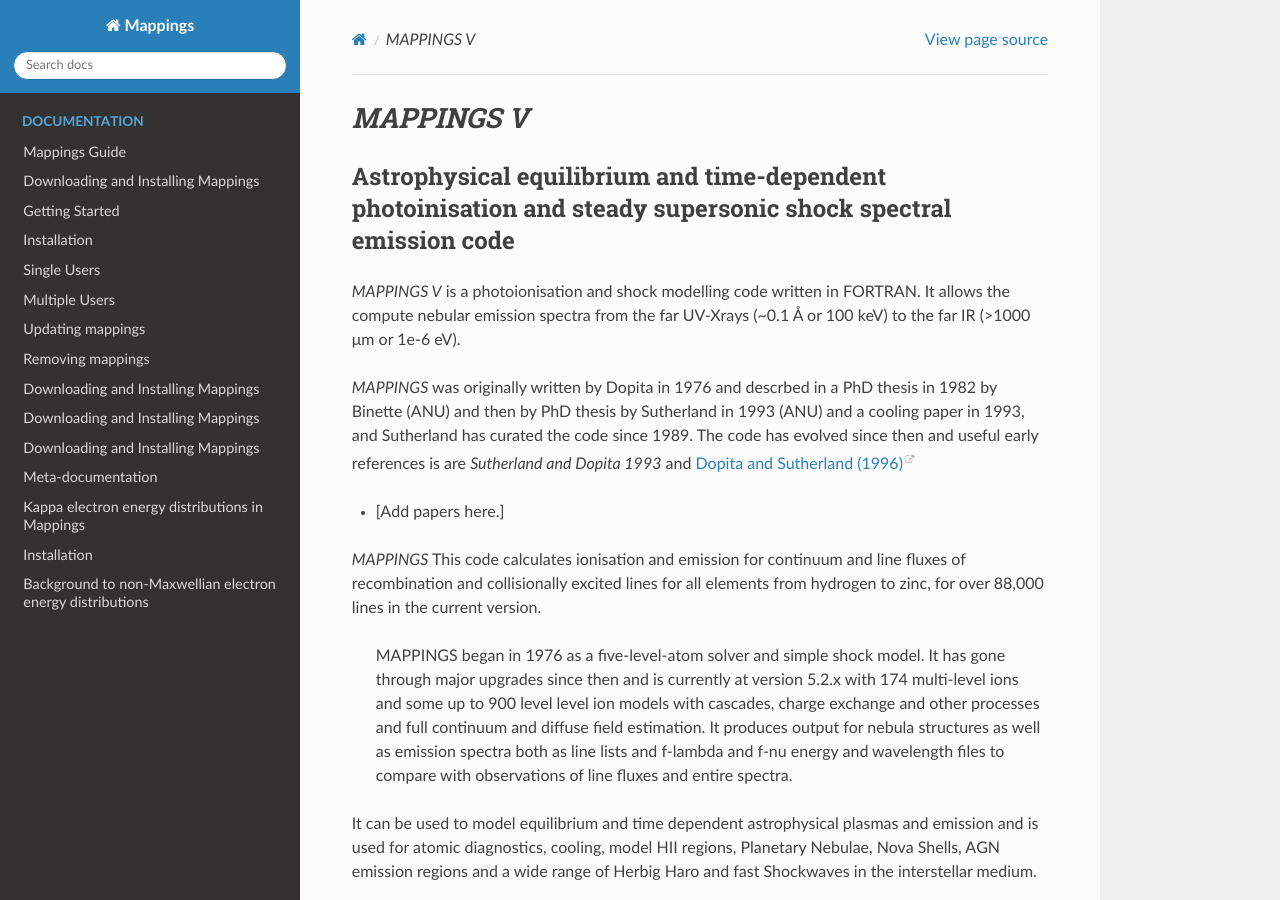
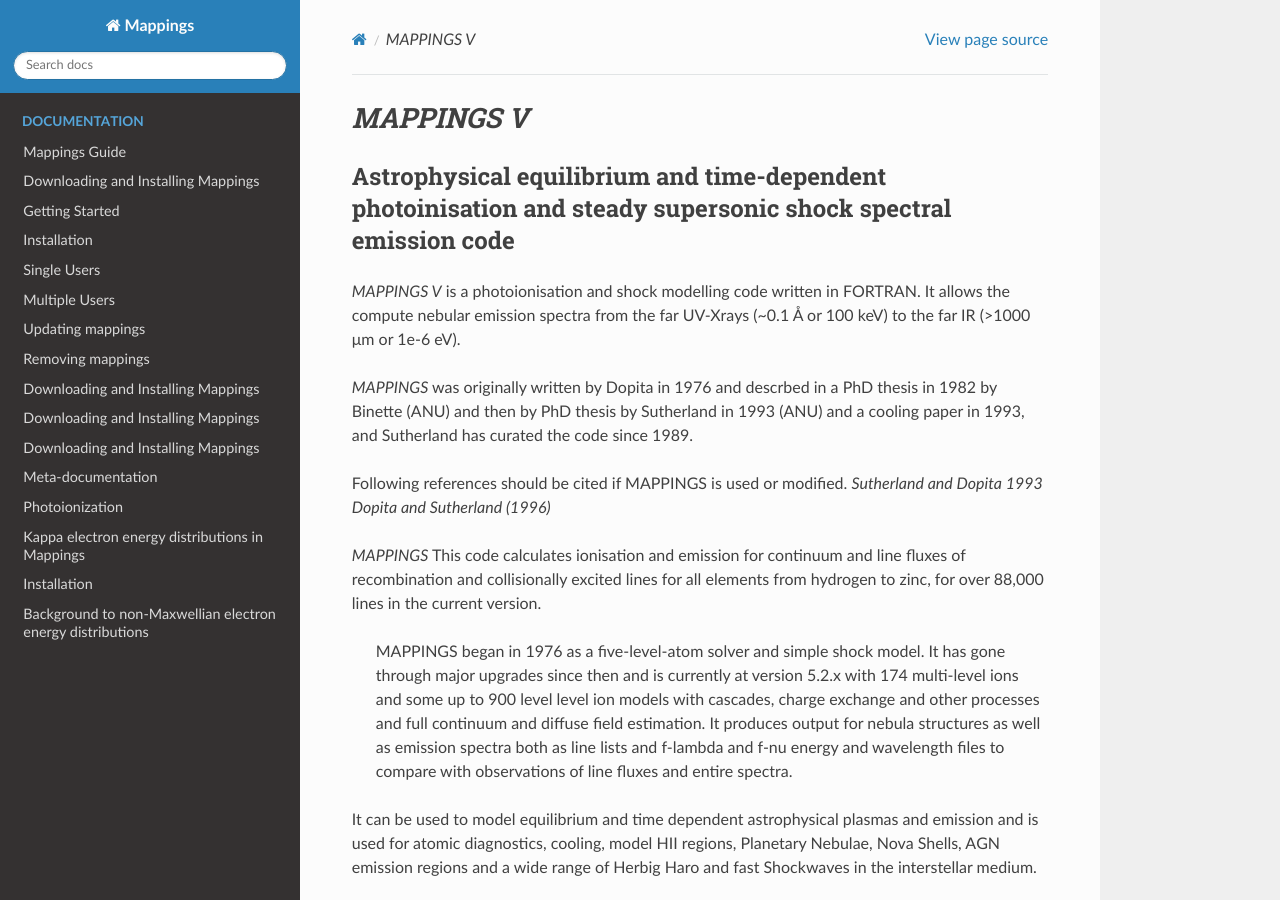
Before and after one commit to Jinyifei/MAPPINGS, a Sphinx documentation site: the page built from docs/sphinx/source/index.rst, in a window 1280 px wide and 900 px high. Built offline with Sphinx 7.4.7 and the Read the Docs theme 3.1.0, drawn with Linux system fonts in a browser that asks for light colours.

Commit message:
jyf contribute

```diff
--- a/docs/sphinx/source/index.rst
+++ b/docs/sphinx/source/index.rst
@@ -12,10 +12,12 @@ Astrophysical equilibrium and time-dependent photoinisation and steady supersoni
 
 *MAPPINGS V* is a photoionisation and shock modelling code written in FORTRAN. It allows the compute nebular emission spectra from the far UV-Xrays (~0.1 Å or 100 keV) to the far IR (>1000 μm or 1e-6 eV).
 
-*MAPPINGS* was originally written by Dopita in 1976 and descrbed in a PhD thesis in 1982 by Binette (ANU) and then by PhD thesis by Sutherland in 1993 (ANU) and a cooling paper in 1993, and Sutherland has curated
-the code since 1989.  The code has evolved since then and useful early references is are `Sutherland and Dopita 1993` and `Dopita and Sutherland (1996) <https://ui.adsabs.harvard.edu/abs/1996ApJS..102..161D/abstract>`_
+*MAPPINGS* was originally written by Dopita in 1976 and descrbed in a PhD thesis in 1982 by Binette (ANU) and then by PhD thesis by Sutherland in 1993 (ANU) and a cooling paper in 1993, and Sutherland has curated the code since 1989.
 
-* [Add papers here.]
+Following references should be cited if MAPPINGS is used or modified.
+`Sutherland and Dopita 1993`
+`Dopita and Sutherland (1996)`
+
 
 *MAPPINGS*
 This code calculates ionisation and emission for continuum and line fluxes of recombination and collisionally excited lines
```
Also changed, not shown: other parts of docs/sphinx/source/index.rst (+1 -0 lines), docs/sphinx/source/photo.rst (added, +21 -0 lines).
